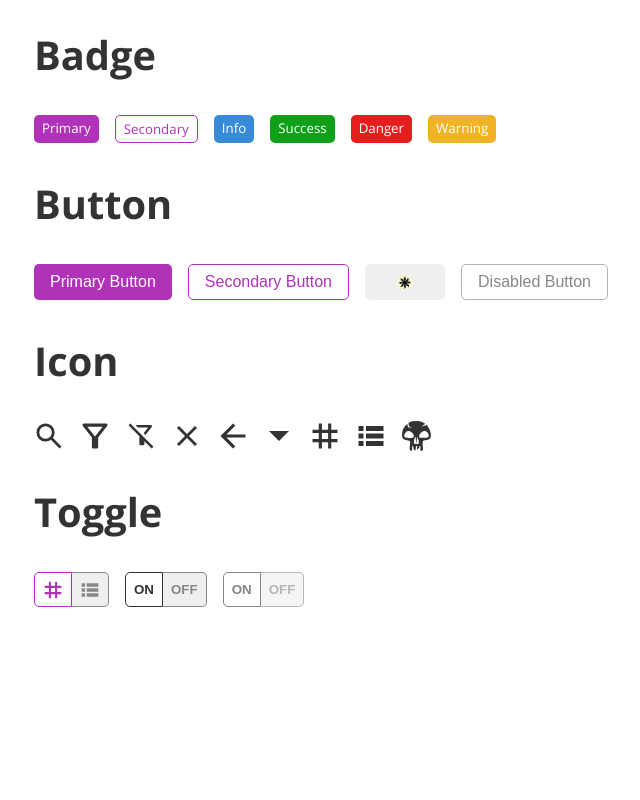
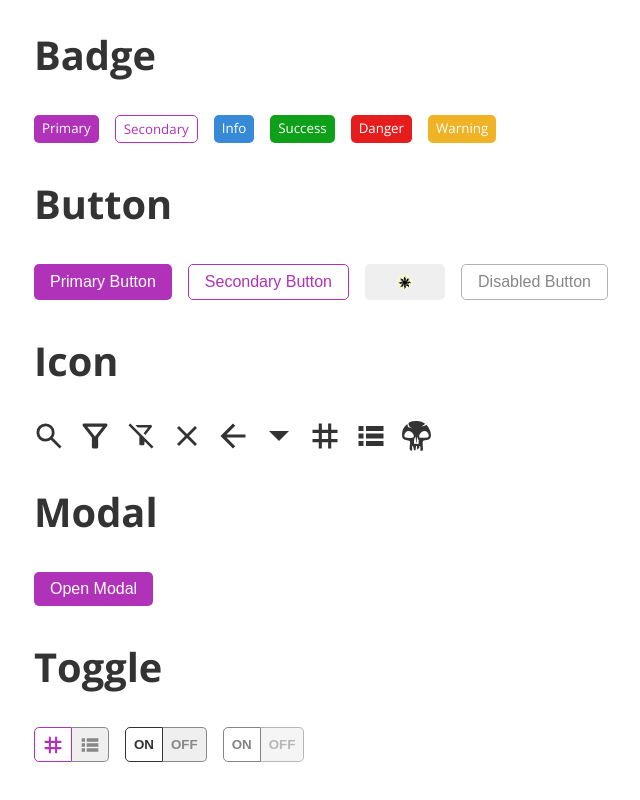
Before and after one commit to gabrieledarrigo/mtg-collection, a Next.js app: page /components in a window 1280 px wide. Shown: the part 2120-2920 px from the top of the page, without its empty margins (6-646 px from the left). Before the commit the page ends 2767 px from the top, so only its background shows below. Built offline with nearby package versions, Linux system fonts and the light colour scheme.

Commit message:
Integrate Modal component in components page
Co-authored-by: gabrieledarrigo <1985555+gabrieledarrigo@users.noreply.github.com>

```diff
--- a/src/app/components/page.tsx
+++ b/src/app/components/page.tsx
@@ -1,12 +1,16 @@
 "use client";
 
+import { useState } from "react";
 import Image from "next/image";
 import { Badge, BadgeVariant } from "./Badge/Badge";
 import { Button, ButtonVariant } from "./Button/Button";
 import { Icon, IconName } from "./Icon/Icon";
+import { Modal } from "./Modal/Modal";
 import { Toggle, ToggleVariant } from "./Toggle/Toggle";
 
 export default function Home() {
+  const [modalOpen, setModalOpen] = useState(false);
+
   return (
     <main>
       <section>
@@ -98,6 +102,27 @@ export default function Home() {
           <Icon name={IconName.B} size={30} />
         </div>
 
+        <h2>Modal</h2>
+        <div style={{ display: "flex", gap: "1rem", flexWrap: "wrap" }}>
+          <Button
+            variant={ButtonVariant.PRIMARY}
+            onClick={() => setModalOpen(true)}
+          >
+            Open Modal
+          </Button>
+          <Modal
+            open={modalOpen}
+            onOpenChange={setModalOpen}
+            title="Example Modal"
+          >
+            <p>
+              This is an example modal dialog. It can contain any content you
+              want to display.
+            </p>
+            <p>Click outside the modal or press ESC to close it.</p>
+          </Modal>
+        </div>
+
         <h2>Toggle</h2>
         <div style={{ display: "flex", gap: "1rem", flexWrap: "wrap" }}>
           <Toggle
```
